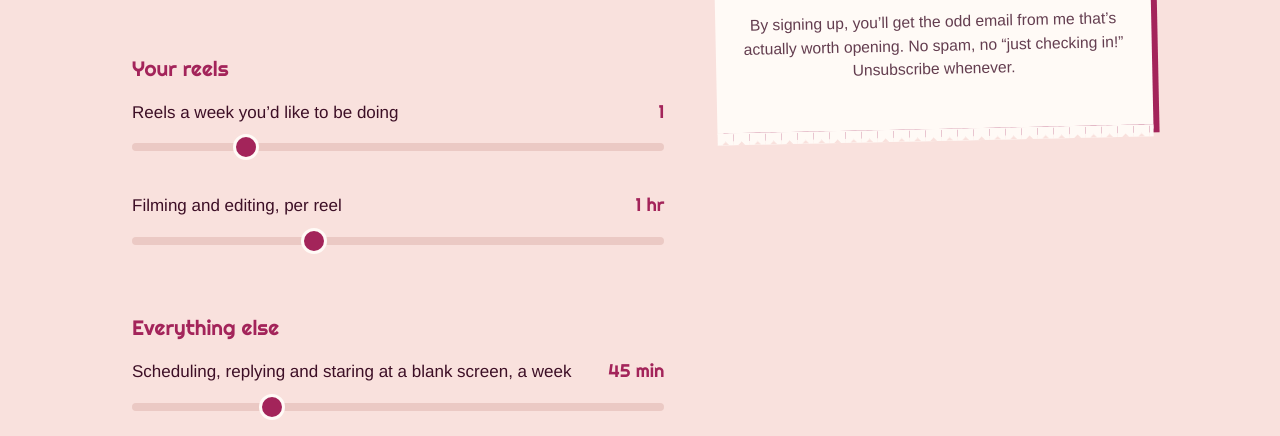
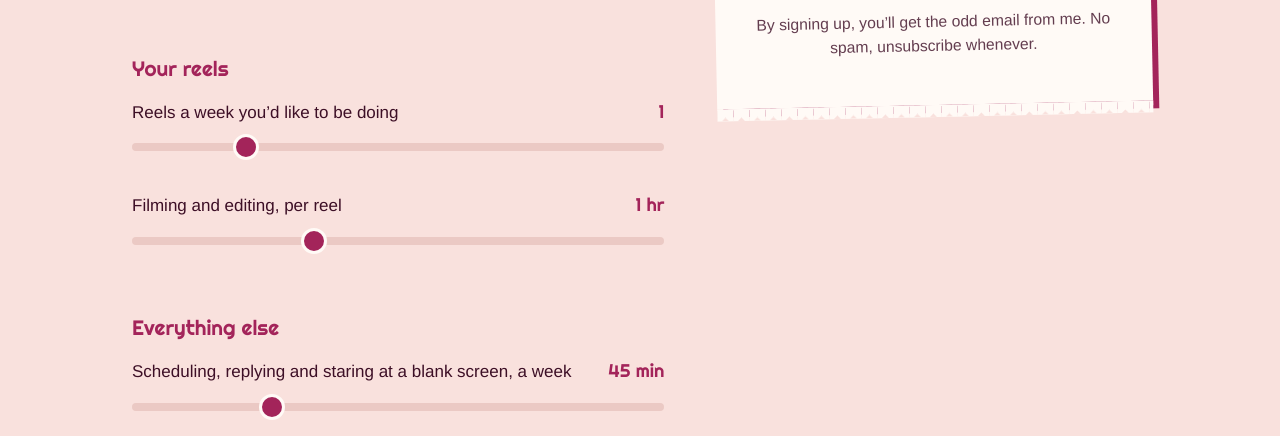
Before and after one commit to nhudson32/time-calculator, a plain HTML site: page index.html in a window 1280 px wide. Shown: the part 664-1100 px from the top of the page. Drawn offline with Linux system fonts and the light colour scheme; a web font is replaced by a local one.

Commit message:
Update index.html

```diff
--- a/index.html
+++ b/index.html
@@ -97,7 +97,7 @@
             });
           </script>
           <!-- ===== END FLODESK PART 2 ===== -->
-          <p class="small consent">By signing up, you’ll get the odd email from me that’s actually worth opening. No spam, no “just checking in!” Unsubscribe whenever.</p>
+          <p class="small consent">By signing up, you’ll get the odd email from me. No spam, unsubscribe whenever.</p>
 
         </div>
       </div>
```
